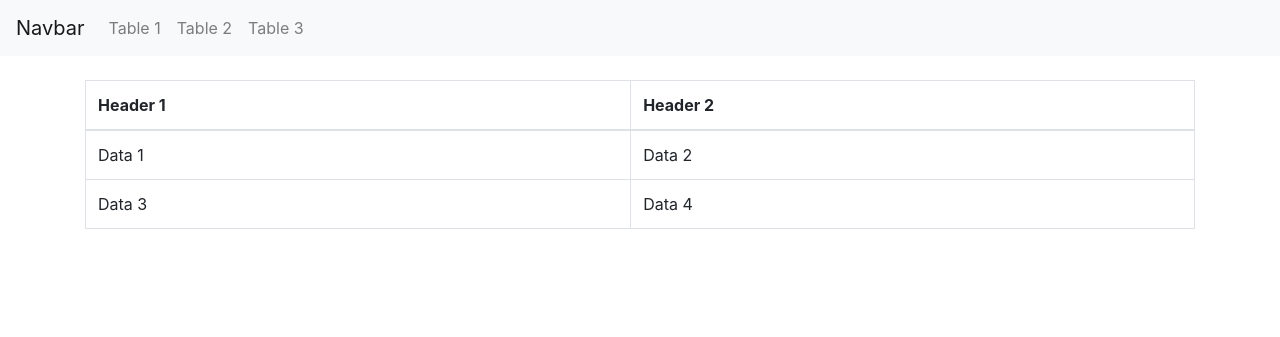
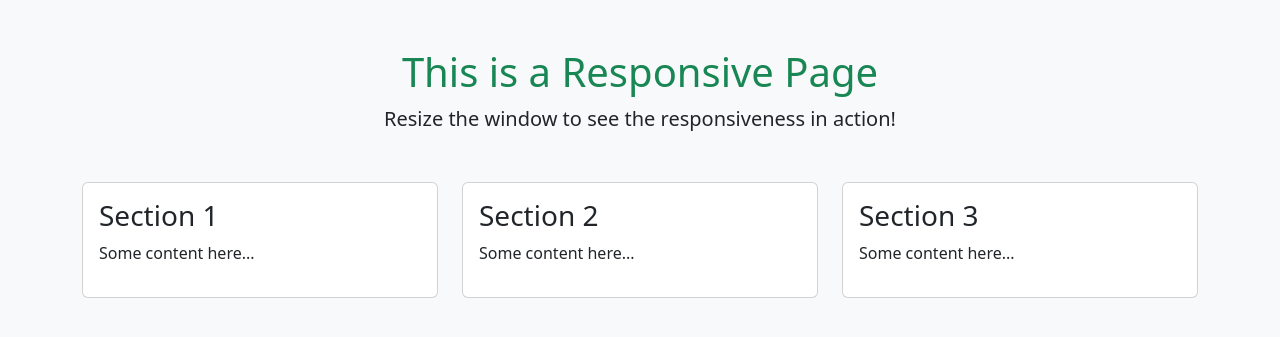
Before and after one commit to SRCEM-AIM-Class-A/AtharvaKulkarni, a Flask app: page /res in a window 1280 px wide. Shown: the top 337 px of the page. Run offline with Flask 3, Linux system fonts and the light colour scheme; some libraries are stand-ins or nearby versions.

Commit message:
Updated code

```diff
--- a/app.py
+++ b/app.py
@@ -18,5 +18,5 @@ def about():
 def res():
      return render_template("responsive.html")
 
-if __name__ == "_main_":
+if __name__ == "__main__":
      app.run(debug=True, host='0.0.0.0', port=5000)
--- a/template/responsive.html
+++ b/template/responsive.html
@@ -1,100 +1,41 @@
 <!DOCTYPE html>
 <html lang="en">
-  <head>
+<head>
     <meta charset="UTF-8">
     <meta name="viewport" content="width=device-width, initial-scale=1.0">
-    <title>Responsive Navbar with Tables</title>
-    <link href="https://maxcdn.bootstrapcdn.com/bootstrap/4.5.2/css/bootstrap.min.css" rel="stylesheet">
-    <script src="https://ajax.googleapis.com/ajax/libs/jquery/3.5.1/jquery.min.js"></script>
-    <script src="https://maxcdn.bootstrapcdn.com/bootstrap/4.5.2/js/bootstrap.min.js"></script>
-  </head>
-  <body>
-    <nav class="navbar navbar-expand-lg navbar-light bg-light">
-      <a class="navbar-brand" href="#">Navbar</a>
-      <button class="navbar-toggler" type="button" data-toggle="collapse" data-target="#navbarNav" aria-controls="navbarNav" aria-expanded="false" aria-label="Toggle navigation">
-        <span class="navbar-toggler-icon"></span>
-      </button>
-      <div class="collapse navbar-collapse" id="navbarNav">
-        <ul class="navbar-nav">
-          <li class="nav-item">
-            <a class="nav-link" href="#" onclick="showTable('table1')">Table 1</a>
-          </li>
-          <li class="nav-item">
-            <a class="nav-link" href="#" onclick="showTable('table2')">Table 2</a>
-          </li>
-          <li class="nav-item">
-            <a class="nav-link" href="#" onclick="showTable('table3')">Table 3</a>
-          </li>
-        </ul>
-      </div>
-    </nav>
-    <div class="container mt-4">
-      <div id="table1">
-        <table class="table table-bordered">
-          <thead>
-            <tr>
-              <th>Header 1</th>
-              <th>Header 2</th>
-            </tr>
-          </thead>
-          <tbody>
-            <tr>
-              <td>Data 1</td>
-              <td>Data 2</td>
-            </tr>
-            <tr>
-              <td>Data 3</td>
-              <td>Data 4</td>
-            </tr>
-          </tbody>
-        </table>
-      </div>
-      <div id="table2" style="display: none;">
-        <table class="table table-bordered">
-          <thead>
-            <tr>
-              <th>Header A</th>
-              <th>Header B</th>
-            </tr>
-          </thead>
-          <tbody>
-            <tr>
-              <td>Data A</td>
-              <td>Data B</td>
-            </tr>
-            <tr>
-              <td>Data C</td>
-              <td>Data D</td>
-            </tr>
-          </tbody>
-        </table>
-      </div>
-      <div id="table3" style="display: none;">
-        <table class="table table-bordered">
-          <thead>
-            <tr>
-              <th>Header X</th>
-              <th>Header Y</th>
-            </tr>
-          </thead>
-          <tbody>
-            <tr>
-              <td>Data X</td>
-              <td>Data Y</td>
-            </tr>
-            <tr>
-              <td>Data Z</td>
-              <td>Data W</td>
-            </tr>
-          </tbody>
-        </table>
-      </div>
+    <title>Responsive Page</title>
+    <link href="https://cdn.jsdelivr.net/npm/bootstrap@5.3.0/dist/css/bootstrap.min.css" rel="stylesheet">
+</head>
+<body class="bg-light">
+
+    <div class="container text-center mt-5">
+        <h1 class="text-success">This is a Responsive Page</h1>
+        <p class="lead">Resize the window to see the responsiveness in action!</p>
     </div>
-    <script>
-      function showTable(tableId) {
-        var tables = document.querySelectorAll('div[id^="table"]');
-        tables.forEach(table => table.style.display = 'none');
-        document.getElementById(tableId).style.display = 'block';
-      }
-    </script>
-  </body>
+
+    <div class="container mt-5">
+        <div class="row">
+            <div class="col-md-4 col-sm-6">
+                <div class="card p-3">
+                    <h3>Section 1</h3>
+                    <p>Some content here...</p>
+                </div>
+            </div>
+            <div class="col-md-4 col-sm-6">
+                <div class="card p-3">
+                    <h3>Section 2</h3>
+                    <p>Some content here...</p>
+                </div>
+            </div>
+            <div class="col-md-4 col-sm-12">
+                <div class="card p-3">
+                    <h3>Section 3</h3>
+                    <p>Some content here...</p>
+                </div>
+            </div>
+        </div>
+    </div>
+
+    <script src="https://cdn.jsdelivr.net/npm/bootstrap@5.3.0/dist/js/bootstrap.bundle.min.js"></script>
+</body>
+</html>
```
Also changed, not shown: template/index.html (+27 -36 lines), template/style.css (added, +10 -0 lines).
